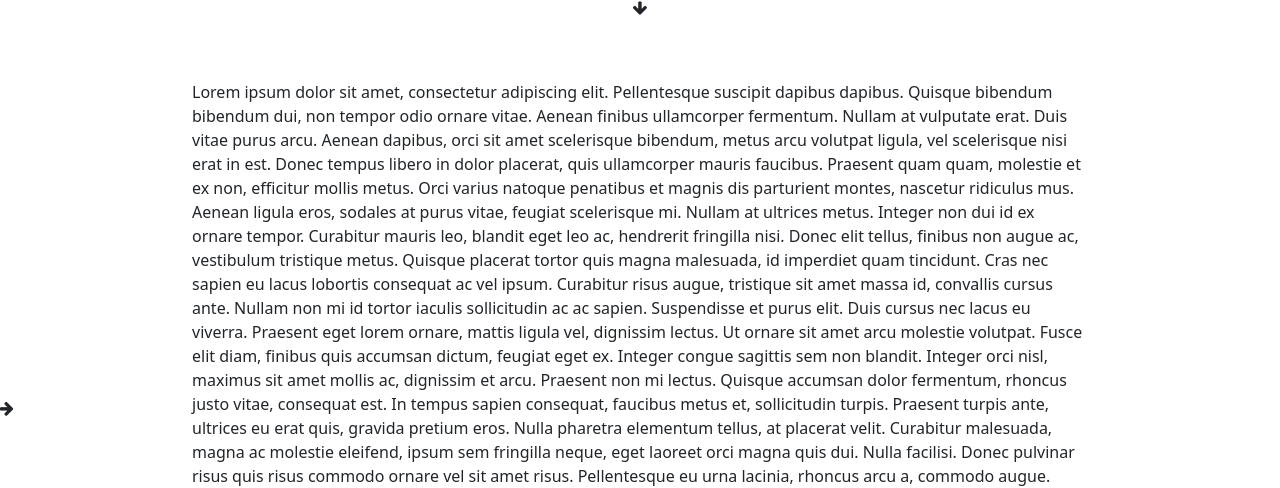
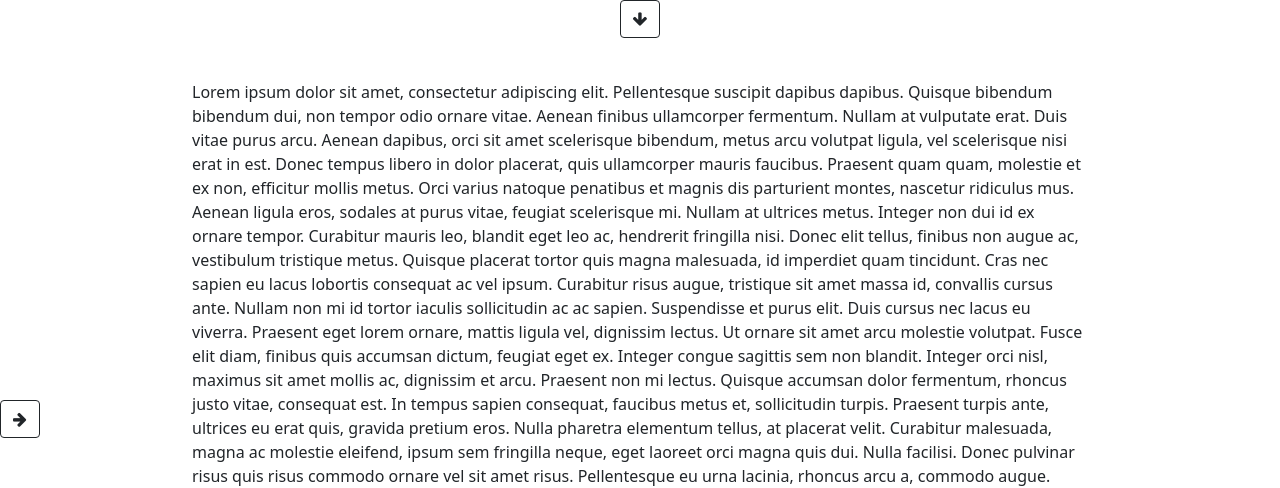
Before and after one commit to CalinTimofte/licenta, a React (Create React App) app: page / in a window 1280 px wide. Shown: the top 488 px of the page. Built offline with nearby package versions, Linux system fonts and the light colour scheme.

Commit message:
refactor: made the arrow component reusable

```diff
--- a/src/Chapters.js
+++ b/src/Chapters.js
@@ -1,4 +1,5 @@
 import React, {useState} from 'react';
+import ArrowButton from './Reusables/ArrowButton';
 
 function Chapters(){
 
@@ -12,7 +13,7 @@ function Chapters(){
                 <li className = "nav-item"><a class="nav-link active" href="#">Link</a></li>
                 <li className = "nav-item"><a class="nav-link" href="#">Link</a></li>
             </ul>
-            <i className={open? "fa fa-arrow-up" : "fa fa-arrow-down"} aria-hidden="true" data-bs-toggle="tooltip"  title="Chapters" onClick = {reverseMenu}/>
+            <ArrowButton iconNames = {{open: "up", closed: "down"}} tooltipName = "Chapters" menuStateVar = {open} menuStateHandler = {reverseMenu}/>
         </div>
     )
 }
--- /dev/null
+++ b/src/Reusables/ArrowButton.js
@@ -0,0 +1,19 @@
+import React from 'react';
+
+export default function ArrowButton({iconNames, tooltipName, menuStateVar, menuStateHandler}){
+    return(
+        <>
+            <button
+                className = "btn btn-outline-dark"
+                data-bs-toggle="tooltip"
+                title={tooltipName}
+                onClick = {menuStateHandler}
+            >
+                <i
+                    className={menuStateVar? `fa fa-arrow-${iconNames.open}` : `fa fa-arrow-${iconNames.closed}`}
+                    aria-hidden="true"
+                />
+            </button>
+        </>
+    )
+}
--- a/src/Subchapters.js
+++ b/src/Subchapters.js
@@ -1,4 +1,5 @@
 import React, {useState} from 'react';
+import ArrowButton from './Reusables/ArrowButton';
 
 export default function SubChapters(){
 
@@ -12,7 +13,7 @@ export default function SubChapters(){
                 <li className = "nav-item"><a class="nav-link active" href="#">SubLink</a></li>
                 <li className = "nav-item"><a class="nav-link" href="#">SubLink</a></li>
             </ul>
-            <i className={open? "fa fa-arrow-left" : "fa fa-arrow-right"} aria-hidden="true" aria-hidden="true" data-bs-toggle="tooltip"  title="Subchapters" onClick = {reverseMenu}/>
+            <ArrowButton iconNames = {{open:"left", closed:"right"}} tooltipName = "Subchapters" menuStateVar = {open} menuStateHandler = {reverseMenu}/>
         </div>
     )
 }
--- a/src/index.css
+++ b/src/index.css
@@ -24,7 +24,3 @@
     width: 70vw;
     margin-top: 10vh;
 }
-
-i:hover{
-    color: blue;
-}
```
